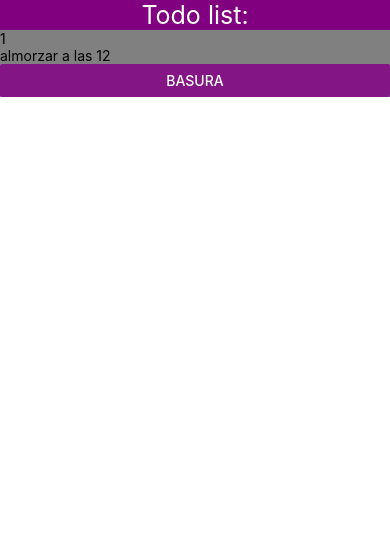
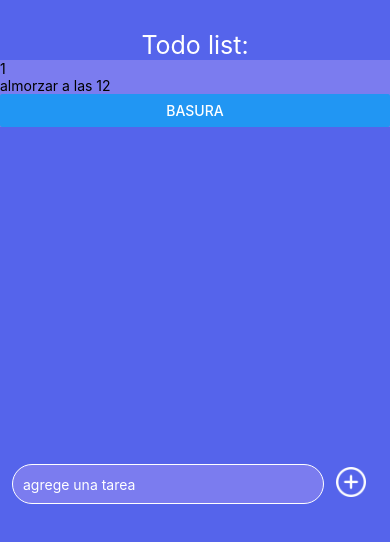
Before and after one commit to metalpapa/todoList, a React Native app: screen / in a window 390 px wide. Shown: the top 542 px of the page. Built offline with nearby package versions, Linux system fonts and the light colour scheme.

Commit message:
crear input mas imagen

```diff
--- a/App.tsx
+++ b/App.tsx
@@ -4,11 +4,7 @@ import {SafeAreaView} from 'react-native';
 import Home from './src/screens/home';
 
 function App(): JSX.Element {
-  return (
-    <SafeAreaView>
-      <Home />
-    </SafeAreaView>
-  );
+  return <Home />;
 }
 
 export default App;
--- /dev/null
+++ b/src/components/input.jsx
@@ -0,0 +1,49 @@
+import { View, StyleSheet ,TextInput,Image} from 'react-native'
+import React from 'react'
+
+const input = ({style}) => {
+
+
+const [text, onChangeText] = React.useState(null);
+
+  return (
+    <View style={{...styles.container,...style}}>
+       <TextInput
+        style={styles.input}
+        onChangeText={onChangeText}
+        value={text}
+        placeholder={'agrege una tarea'}
+      />
+     <Image
+        style={styles.add}
+        source={require('../images/add2.png')}
+      />
+    </View>
+  )
+}
+
+const styles = StyleSheet.create({
+    container:{
+        flex:1,
+        flexDirection:"row"
+    },
+    input: {
+      height: 40,
+      width: "80%",
+      margin: 12,
+      borderWidth: 1,
+      padding: 10,
+      borderColor:"white",
+      borderRadius:23,
+      backgroundColor:"#7b7cef",
+      color:"white"
+    },
+    add:{
+        marginTop:15,
+        width: 30,
+        height: 30,
+        color:"white"
+    }
+})
+
+export default input
--- a/src/components/item.jsx
+++ b/src/components/item.jsx
@@ -1,15 +1,14 @@
-import { StyleSheet, Text, View, Button } from 'react-native'
+import { StyleSheet, Text, View, Button ,Image} from 'react-native'
 import React from 'react'
 
 const item = ({label,index}) => {
     return (
-        <View style={{ backgroundColor: "grey" }}>
+        <View style={{ backgroundColor: "#7b7cef" }}>
             <Text>{index}</Text>
             <Text>{label}</Text>
             <Button
                 onPress={()=>{}}
                 title="Basura"
-                color="#841584"
                 accessibilityLabel="Learn more about this purple button"
             />
         </View>
--- a/src/screens/home.jsx
+++ b/src/screens/home.jsx
@@ -1,17 +1,22 @@
 import { StyleSheet, View } from 'react-native'
-import React, {useState} from 'react'
+import React, { useState } from 'react'
 import Title from '../components/title'
 import Item from '../components/item'
+import Input from '../components/input'
 
 const home = () => {
-    const [items, setitems] = useState([{label:"almorzar a las 12"}])
-
+  const [items, setitems] = useState([{ label: "almorzar a las 12" }])
   return (
     <View style={styles.container}>
-      <Title></Title>
-      {items.map((item,index)=>{
-        return(<Item key={index} index={index+1} label={item.label}></Item>)
-      })}
+      <Title style={styles.title}></Title>
+
+      <View style={styles.itemList} >
+        {items.map((item, index) => {
+          return (<Item key={index} index={index + 1} label={item.label}></Item>)
+        })}
+      </View>
+
+      <Input style={styles.input} />
     </View>
   )
 }
@@ -19,8 +24,18 @@ const home = () => {
 export default home
 
 const styles = StyleSheet.create({
-    container:{
-        height:"100%",
-        backgroundColor: "purple",
-    }
+  container: {
+    flex: 1,
+    paddingTop:30,
+    backgroundColor: "#5564eb",
+  },
+  title: {
+    flex:1
+  },
+  itemList: {
+    flex: 1
+  },
+  input: {
+    flex: 1,
+  }
 })
```
Also changed, not shown: src/images/add2.png (added).
